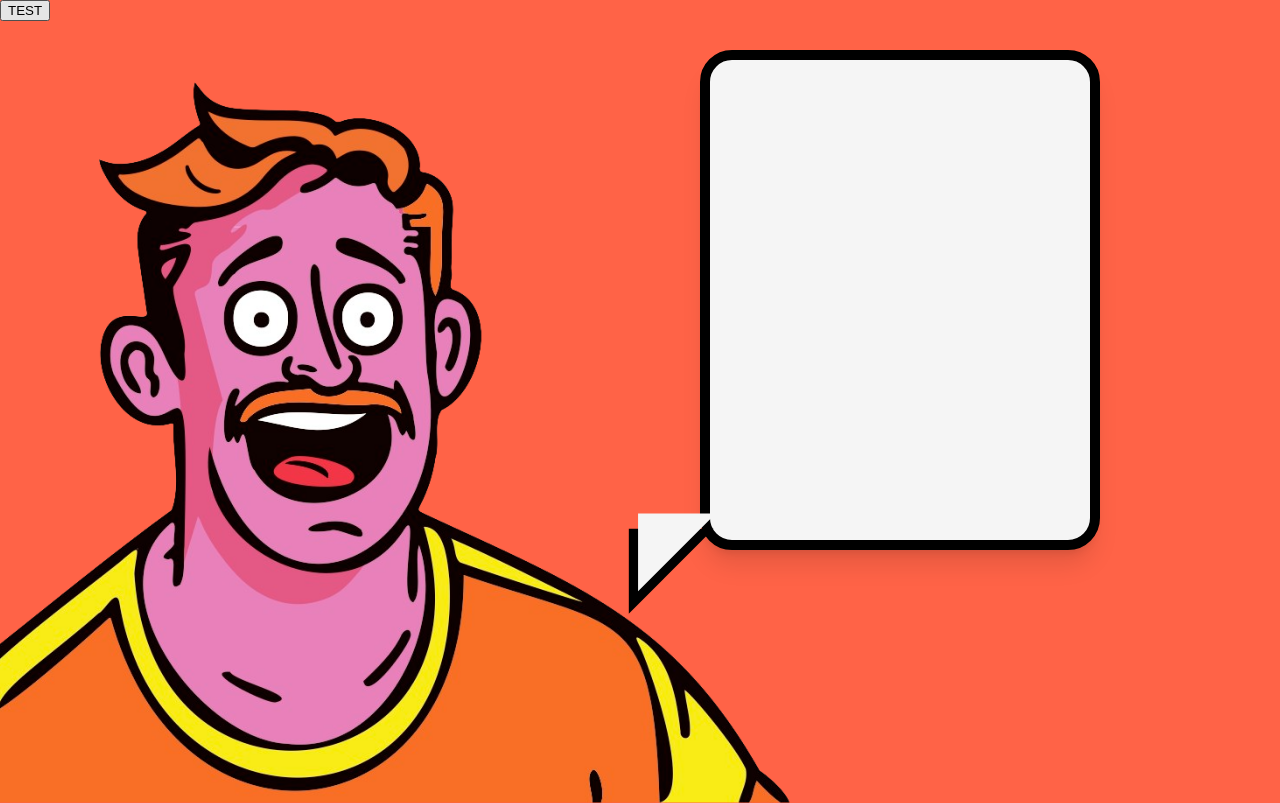
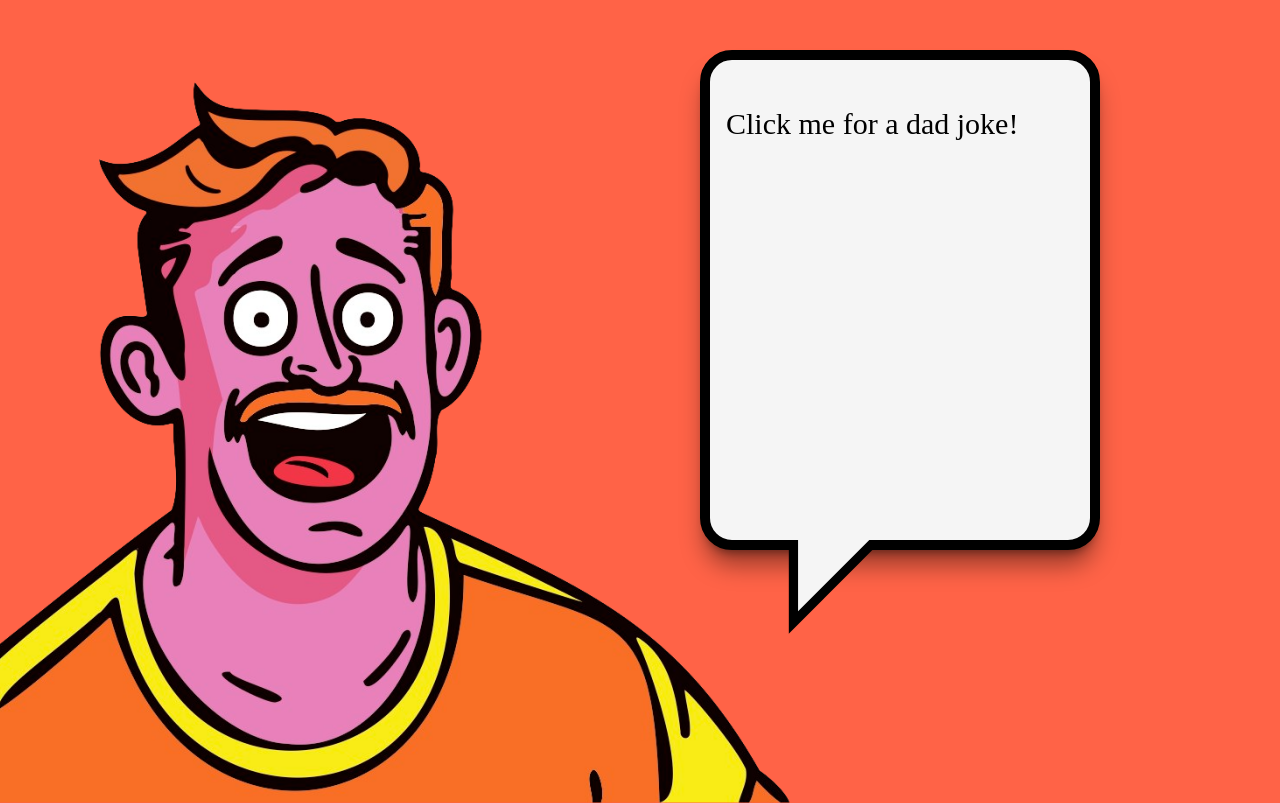
Before and after one commit to BradleyBuckets/dad-joke, a React (Create React App) app: page / in a window 1280 px wide. Built offline with nearby package versions, Linux system fonts and the light colour scheme.

Commit message:
Crete invisible button

```diff
--- a/src/App.js
+++ b/src/App.js
@@ -2,7 +2,7 @@ import { useState } from "react";
 import dad from "./dad.png";
 
 function App() {
-  let [dadJoke, setDadJoke] = useState([]);
+  let [dadJoke, setDadJoke] = useState(["Click me for a dad joke!"]);
 
   let getDadJoke = async () => {
     let response = await fetch(
@@ -29,7 +29,7 @@ function App() {
 
   return (
     <div className="App">
-      <button onClick={getDadJoke}>TEST</button>
+      <div className="button" onClick={getDadJoke}></div>
       <img src={dad} alt="cartoon dad" />
       <div className="container">
         {dadJoke.map((item) => (
--- a/src/index.css
+++ b/src/index.css
@@ -28,8 +28,8 @@ img {
   left: 700px;
   border: 10px solid black;
   border-radius: 32px;
-  box-shadow: 0 20px 25px -5px rgb(0 0 0 / 0.1),
-    0 8px 10px -6px rgb(0 0 0 / 0.1);
+  box-shadow: 0 20px 25px -5px rgb(0 0 0 / 0.4),
+    0 8px 10px -6px rgb(0 0 0 / 0.4);
   font-size: 1.875rem; /* 30px */
   line-height: 2.25rem; /* 36px */
   padding: 1rem; /* 16px */
@@ -42,8 +42,8 @@ img {
   border-right: 60px solid black;
   transform: rotate(45deg);
   position: absolute;
-  bottom: 190px;
-  right: 600px;
+  top: 510px;
+  left: 780px;
 }
 .in {
   width: 0;
@@ -53,6 +53,17 @@ img {
   border-right: 55px solid whitesmoke;
   transform: rotate(45deg);
   position: absolute;
-  bottom: 212px;
-  right: 595px;
+  top: 498px;
+  left: 790px;
 }
+
+.button {
+  height: 450px;
+  width: 350px;
+  background-color: transparent;
+  position: absolute;
+  top: 150px;
+  left: 120px;
+  border-radius: 32px;
+  cursor: pointer;
+}
```
